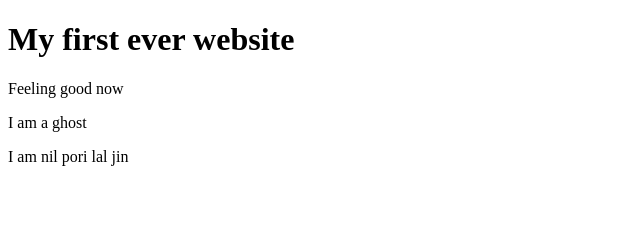
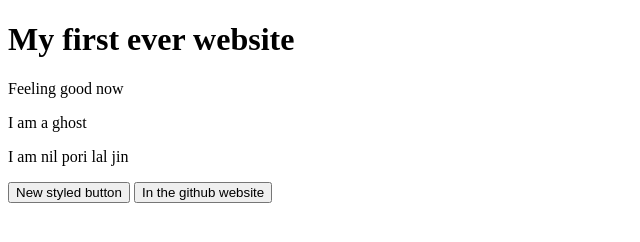
Before and after one commit to sarwarrahman/my-first-website, a plain HTML site: page index.html in a window 1280 px wide. Shown: the whole page, without its empty margins (0-640 px from the left). Drawn offline with Linux system fonts and the light colour scheme.

Commit message:
button added

```diff
--- a/index.html
+++ b/index.html
@@ -10,5 +10,7 @@
     <p>Feeling good now</p>
     <p>I am a ghost</p>
     <p>I am nil pori lal jin</p>
+    <button>New styled button</button>
+    <button>In the github website</button>
 </body>
 </html>
```
